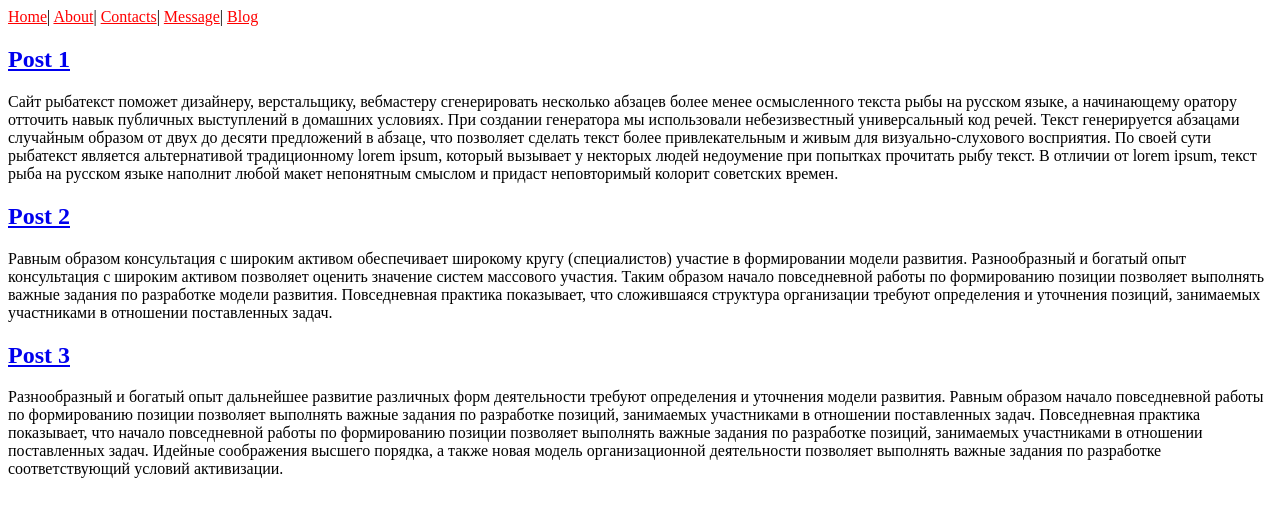
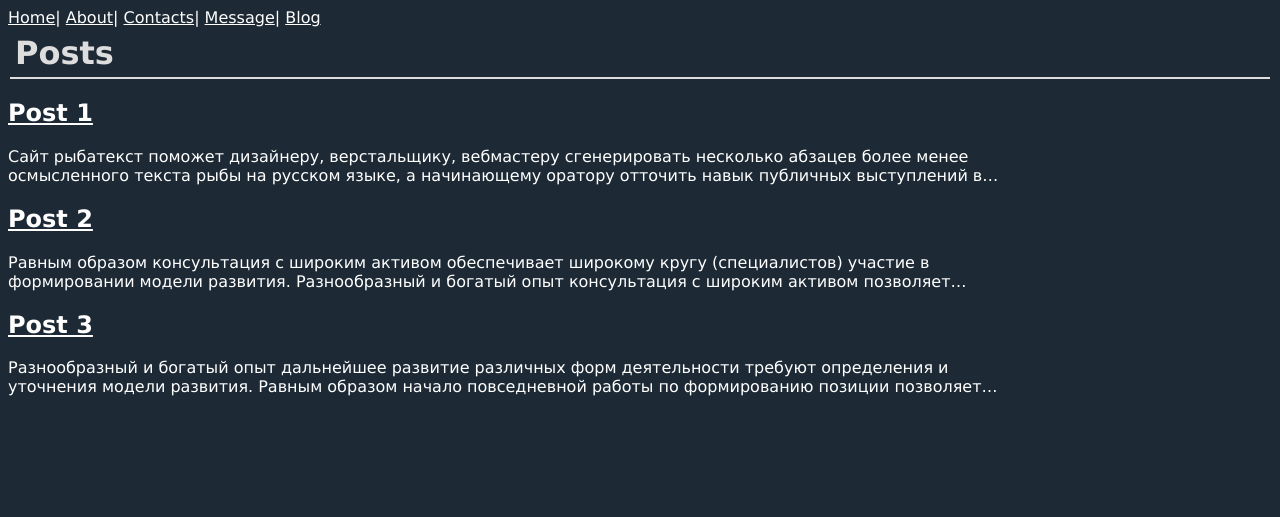
Before and after one commit to VasinDA/django, a Django app: page /blog in a window 1280 px wide. Shown: the top 517 px of the page. Run offline with Django 4.2, Linux system fonts and the light colour scheme; data comes from the database, SQL or seed files in the repository; both versions use the stored data as it was after the commit.

Commit message:
link blog from post, update css

```diff
--- a/blog/static/css/base.css
+++ /dev/null
@@ -1,3 +0,0 @@
-header a {
-    color: red;
-}
--- /dev/null
+++ b/static/css/base.css
@@ -0,0 +1,38 @@
+body {
+    background-color: #1d2a35;
+    font-family: Verdana, Geneva, Tahoma, sans-serif;
+    color: white;
+}
+.header {
+    list-style-type: none;
+    margin: 0;
+    padding: 0;
+    overflow: hidden;
+}
+
+a {
+    color: white;
+}
+
+a:hover {
+    color: dimgray;
+}
+
+h1 {
+    border-bottom: 2px #ddd solid;
+    color: #ddd;
+    text-align: left;
+    padding: 5px;
+    margin: 2px;
+}
+
+.post-entry {
+    max-width: 1000px;
+}
+
+.post-entry p {
+    -webkit-line-clamp: 2;
+    display: -webkit-box;
+    -webkit-box-orient: vertical;
+    overflow: hidden;
+}
--- a/templates/blog.html
+++ b/templates/blog.html
@@ -1,5 +1,6 @@
 {% extends "base.html" %}
 {% block content %}
+<h1>Posts</h1>
 {% for post in post_list %}
 <div class="post-entry">
     <h2><a href="{% url 'post_detail' post.pk %}">{{ post.title }}</a></h2>
--- a/templates/message.html
+++ b/templates/message.html
@@ -4,7 +4,7 @@
 <ul>
     {% for message in message_list %}
     <li><a href="mailto:>{{ message.email }}">{{ message.email }}</a><br>
-        {{ message.text }}</li>
+    {{ message.text }}</li>
     <br>
     {% endfor %}
 </ul>
--- a/templates/post_detail.html
+++ b/templates/post_detail.html
@@ -1,6 +1,6 @@
 {% extends "base.html" %}
 {% block content %}
-    <div class="post-entry">
+    <div class="post_detail">
         <h2>{{ post.title }}</h2>
         <p>{{ post.body }}</p>
     </div>
```
Also changed, not shown: db.sqlite3.
